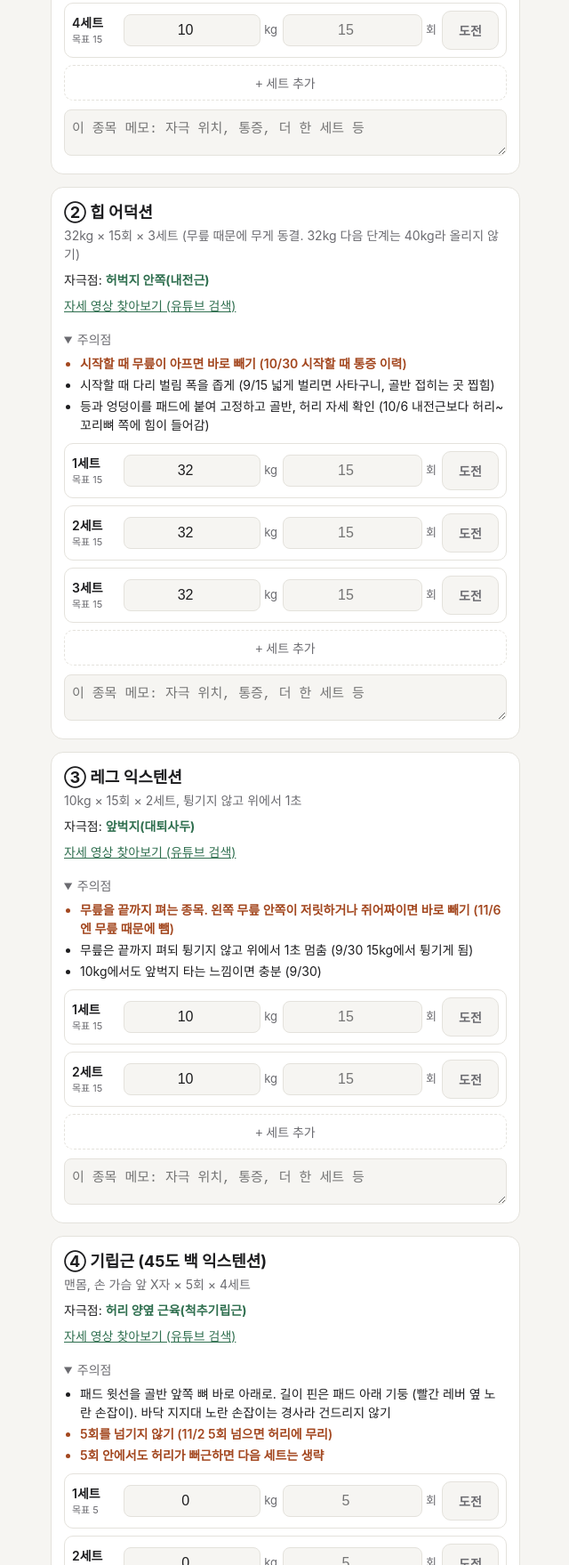
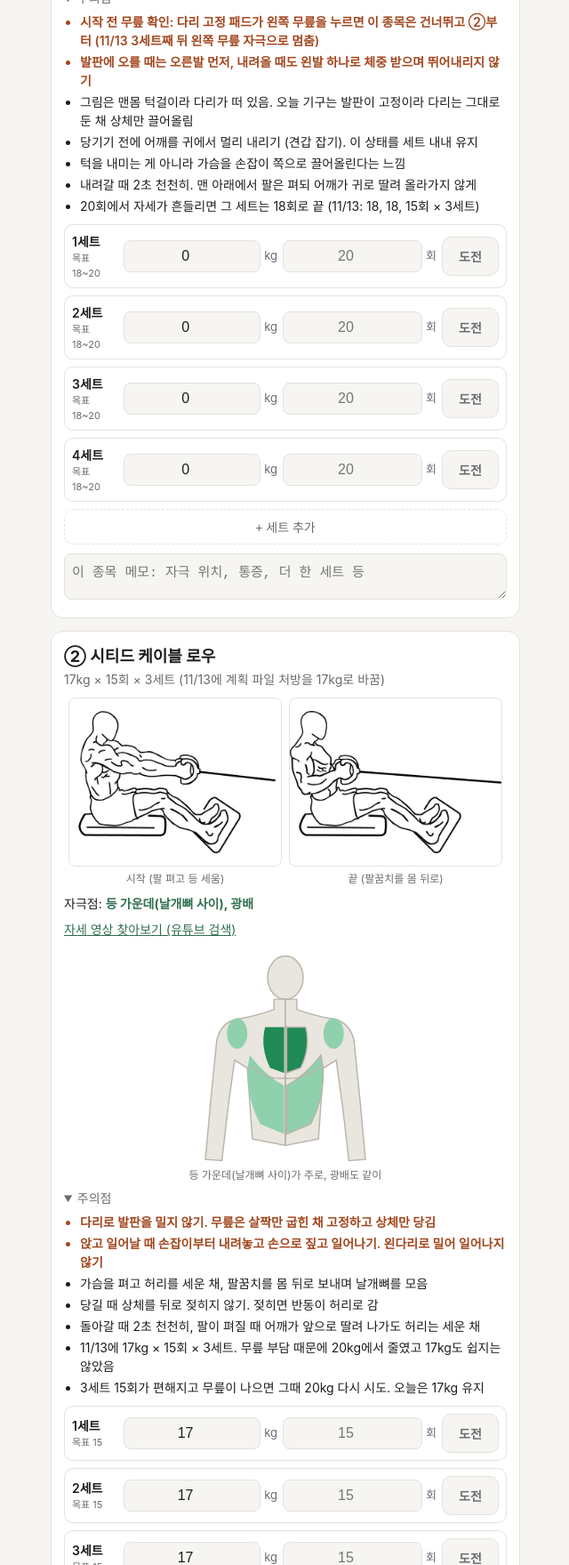
Before and after one commit to imimboram2116/workout, a plain HTML site: page index.html in a window 1280 px wide. Shown: the part 1041-2800 px from the top of the page at 89% size, without its empty margins (319-959 px from the left). Drawn offline with Linux system fonts and the light colour scheme.

Commit message:
Switch to upper body A (knee-rest version) for 2026-11-18
Co-Authored-By: Claude Opus 5.5 <noreply@anthropic.com>

```diff
--- a/index.html
+++ b/index.html
@@ -3,7 +3,7 @@
 <head>
 <meta charset="utf-8">
 <meta name="viewport" content="width=device-width, initial-scale=1, viewport-fit=cover">
-<title>하체 A 체크</title>
+<title>상체 A 체크</title>
 <style>
   :root {
     --bg: #f6f5f2; --card: #ffffff; --text: #1d1d1f; --sub: #6b6b70;
@@ -88,41 +88,41 @@
 <body>
 <main>
   <header>
-    <h1>하체 A, 무릎 줄인 판</h1>
+    <h1>상체 A (당기기), 무릎 쉬는 판</h1>
     <p id="date"></p>
   </header>
   <div class="progress"><div id="bar"></div></div>
   <div class="progress-label" id="plabel"></div>
-  <div class="note"><b>오늘은 무릎 줄인 판</b> (무릎이 좋아졌지만 아직 깔끔하지 않음, 11/12 증식치료 4일째)
+  <div class="note"><b>오늘은 무릎 쉬는 판</b> (어젯밤 왼쪽 무릎 뻐근, 왼발등 시큰. 발등은 처음 나온 증상)
   <ul style="margin:6px 0 0;padding-left:18px">
-    <li>불가리안 스플릿 스쿼트, 레그프레스는 뺌. 깊게 굽히고 한쪽 다리로 체중을 받는 동작이라서</li>
-    <li>어느 종목이든 왼쪽 무릎 안쪽이 쥐어짜이면 그 종목은 그 자리에서 빼기</li>
-    <li>기구에 오르내릴 때 체중은 두 발에 고르게. 왼발 하나로 버티지 않기</li>
-    <li>유산소(걷기, 러닝) 없음</li>
+    <li>서 있을 때 체중은 두 발에 고르게. 왼발 하나로 버티지 않기</li>
+    <li>유산소(걷기, 러닝) 없음. 기구 사이 이동도 천천히</li>
     <li>허리가 뻐근해지면 그 종목에서 바로 멈추기</li>
+    <li>어느 종목이든 무릎이나 발등이 아프면 그 종목은 그 자리에서 빼기</li>
     <li>평일 센터 마감 22:50</li>
   </ul></div>
+  <div class="legend"><span><i style="background:var(--hit)"></i>주로 자극</span><span><i style="background:var(--hit2)"></i>같이 쓰임</span><span><i style="background:var(--avoid)"></i>여기가 당기면 자세 점검</span></div>
   <details class="note" style="margin-top:10px"><summary><b>이 페이지 안내</b></summary>
   <ul style="margin:6px 0 0;padding-left:18px">
-    <li>맨 위에 오늘 주의할 점을 넣었습니다.
+    <li>11/13 상체 A 페이지를 오늘 처방으로 고쳤습니다.
       <ul style="padding-left:18px">
-        <li>불가리안 스플릿 스쿼트와 레그프레스는 뺐습니다.</li>
-        <li>왼쪽 무릎 안쪽이 쥐어짜이는 느낌이 들면 그 종목은 그 자리에서 빼세요.</li>
-        <li>기구에 오르내릴 때 왼발 하나로 버티지 마세요.</li>
+        <li>시티드 케이블 로우: 20kg → 17kg (11/13에 17kg로 했고, 다음에도 17kg 유지하기로 함)</li>
+        <li>종목마다 11/13 기록을 주의점에 넣었습니다.</li>
       </ul></li>
-    <li>종목마다 주의점을 붙였습니다. 모두 지난 기록에서 가져온 것입니다.
-      <ul style="padding-left:18px">
-        <li>레그컬: 11/2에 힘이 엉덩이로 빠지고 패드가 굴러 내려왔던 기록, 그때 정한 대응</li>
-        <li>힙 어덕션: 시작할 때 다리를 좁게 벌리기</li>
-        <li>레그 익스텐션: 무릎을 끝까지 펴는 종목이라 무릎 신호를 볼 것</li>
-        <li>기립근: 5회를 넘기지 말 것</li>
-      </ul></li>
+    <li>데드버그는 집에서 시간 남으면 하는 선택 종목이라 그대로 뒀습니다. 안 해도 미달이 아닙니다.</li>
     <li>세트를 마칠 때마다 체크하는 기능과 "기록 복사" 버튼은 그대로입니다.</li>
-    <li>하체 종목은 그림 자료를 따로 찾지 않아서, 그림 대신 자세 영상 검색 링크만 넣었습니다.</li>
-    <li>상체 A 페이지는 이 버전으로 교체됐습니다. 지난 상체 A 내용은 저장소 기록에 남아 있습니다.</li>
   </ul></details>
   <div id="list"></div>
+  <h2 class="home-h">집에 와서 (맨몸, 기구 없음)</h2>
+  <div id="homeList"></div>
   <textarea class="memo" id="memo" rows="3" placeholder="메모: 무릎, 허리 상태, 자극 위치 등"></textarea>
+  <div class="credits">
+    그림 출처 (위키미디어 공용, Everkinetic, CC BY-SA 3.0):
+    <a href="https://commons.wikimedia.org/wiki/File:Climbers-chin-up-1.png">턱걸이 1</a>, <a href="https://commons.wikimedia.org/wiki/File:Climbers-chin-up-2.png">2</a>,
+    <a href="https://commons.wikimedia.org/wiki/File:Cable-seated-rows-1.png">시티드 케이블 로우 1</a>, <a href="https://commons.wikimedia.org/wiki/File:Cable-seated-rows-2.png">2</a>,
+    <a href="https://commons.wikimedia.org/wiki/File:Triceps-pushdown-with-rope-1.gif">로프 푸시다운 1</a>, <a href="https://commons.wikimedia.org/wiki/File:Triceps-pushdown-with-rope-2.gif">2</a>.
+    크기와 파일 형식만 바꿨고 내용은 고치지 않음. 몸 윤곽 그림은 직접 그린 것.
+  </div>
 </main>
 <div class="bar">
   <button id="reset">초기화</button>
@@ -133,70 +133,98 @@
 <script>
 const EXERCISES = [
   {
-    id: "curl", photos: [], figs: [],
-    name: "① 라잉 레그컬",
-    presc: "10kg × 15회 × 4세트, 끝까지 접지 않기",
-    target: "뒷벅지(햄스트링)",
-    link: { href: "https://www.youtube.com/results?search_query=" + encodeURIComponent("라잉 레그컬 자세"), t: "자세 영상 찾아보기 (유튜브 검색)" },
+    id: "chin", photos: [ { src: "img/chin-2.jpg", cap: "시작 (팔 펴고 매달림)" }, { src: "img/chin-1.jpg", cap: "끝 (가슴을 손잡이 쪽으로)" } ],
+    figs: [ { view: "back", main: ["lat"], sub: ["midBack"], cap: "뒤에서 본 모습: 겨드랑이 아래 등(광배)" }, { view: "front", main: [], sub: ["biceps"], cap: "앞에서 본 모습: 팔 앞쪽이 같이 쓰임" } ],
+    name: "① 친딥 머신 턱걸이 (고정 발판, 자기 체중)",
+    presc: "자기 체중 18~20회 × 4세트 (계획 파일 처방. 다리 고정 패드가 왼쪽 무릎을 누르면 이 종목은 빼기)",
+    target: "겨드랑이 아래 등(광배근), 팔 앞쪽(이두)",
+    link: { href: "https://www.youtube.com/results?search_query=" + encodeURIComponent("어시스트 풀업 머신 자세"), t: "자세 영상 찾아보기 (유튜브 검색)" },
     cues: [
-      { warn: true, t: "지난번(11/2) 엉덩이에 힘이 들어가고 햄스트링 당김이 없었음, 발목 패드가 굴러 내려옴. 아래 세팅부터 맞추고 시작" },
-      { t: "무릎 관절을 기계 회전축에 맞추기 (패드가 밀리는 원인일 수 있음)" },
-      { t: "패드는 발목 바로 위" },
-      { t: "골반과 배를 패드에 붙이기. 엉덩이에 일부러 힘 주지 않기" },
-      { t: "발목 힘 빼고 발끝을 살짝 뻗기 (종아리가 대신 일하지 않게)" },
-      { t: "내릴 때 무릎을 끝까지 펴지 말고, 뒷벅지 긴장이 유지되는 데까지만" },
-      { t: "골반이 들리기 전까지만 접기. 접은 지점에서 1초, 2~3초에 걸쳐 내리기" },
-      { t: "손잡이는 몸이 움직이지 않을 정도로만 잡기 (세게 당기면 겨드랑이에 힘이 들어감)" },
-      { warn: true, t: "허리가 쓰이면 15회를 못 채워도 그 세트 끝 (10/16 마지막 세트 허리 뻐근)" },
-      { t: "또 엉덩이로 힘이 빠지면 12회 × 4세트로 바꾸기 (11/2에 정함)" }
+      { warn: true, t: "시작 전 무릎 확인: 다리 고정 패드가 왼쪽 무릎을 누르면 이 종목은 건너뛰고 ②부터 (11/13 3세트째 뒤 왼쪽 무릎 자극으로 멈춤)" },
+      { warn: true, t: "발판에 오를 때는 오른발 먼저, 내려올 때도 왼발 하나로 체중 받으며 뛰어내리지 않기" },
+      { t: "그림은 맨몸 턱걸이라 다리가 떠 있음. 오늘 기구는 발판이 고정이라 다리는 그대로 둔 채 상체만 끌어올림" },
+      { t: "당기기 전에 어깨를 귀에서 멀리 내리기 (견갑 잡기). 이 상태를 세트 내내 유지" },
+      { t: "턱을 내미는 게 아니라 가슴을 손잡이 쪽으로 끌어올린다는 느낌" },
+      { t: "내려갈 때 2초 천천히. 맨 아래에서 팔은 펴되 어깨가 귀로 딸려 올라가지 않게" },
+      { t: "20회에서 자세가 흔들리면 그 세트는 18회로 끝 (11/13: 18, 18, 15회 × 3세트)" }
     ],
-    sets: [ { kg: 10, goal: "15" }, { kg: 10, goal: "15" }, { kg: 10, goal: "15" }, { kg: 10, goal: "15" } ]
+    sets: [ { kg: 0, goal: "18~20" }, { kg: 0, goal: "18~20" }, { kg: 0, goal: "18~20" }, { kg: 0, goal: "18~20" } ]
   },
   {
-    id: "add", photos: [], figs: [],
-    name: "② 힙 어덕션",
-    presc: "32kg × 15회 × 3세트 (무릎 때문에 무게 동결. 32kg 다음 단계는 40kg라 올리지 않기)",
-    target: "허벅지 안쪽(내전근)",
-    link: { href: "https://www.youtube.com/results?search_query=" + encodeURIComponent("힙 어덕션 머신 자세"), t: "자세 영상 찾아보기 (유튜브 검색)" },
+    id: "row", photos: [ { src: "img/row-2.jpg", cap: "시작 (팔 펴고 등 세움)" }, { src: "img/row-1.jpg", cap: "끝 (팔꿈치를 몸 뒤로)" } ],
+    figs: [ { view: "back", main: ["midBack"], sub: ["lat", "rearDelt"], cap: "등 가운데(날개뼈 사이)가 주로, 광배도 같이" } ],
+    name: "② 시티드 케이블 로우",
+    presc: "17kg × 15회 × 3세트 (11/13에 계획 파일 처방을 17kg로 바꿈)",
+    target: "등 가운데(날개뼈 사이), 광배",
+    link: { href: "https://www.youtube.com/results?search_query=" + encodeURIComponent("시티드 케이블 로우 자세"), t: "자세 영상 찾아보기 (유튜브 검색)" },
     cues: [
-      { warn: true, t: "시작할 때 무릎이 아프면 바로 빼기 (10/30 시작할 때 통증 이력)" },
-      { t: "시작할 때 다리 벌림 폭을 좁게 (9/15 넓게 벌리면 사타구니, 골반 접히는 곳 찝힘)" },
-      { t: "등과 엉덩이를 패드에 붙여 고정하고 골반, 허리 자세 확인 (10/6 내전근보다 허리~꼬리뼈 쪽에 힘이 들어감)" }
+      { warn: true, t: "다리로 발판을 밀지 않기. 무릎은 살짝만 굽힌 채 고정하고 상체만 당김" },
+      { warn: true, t: "앉고 일어날 때 손잡이부터 내려놓고 손으로 짚고 일어나기. 왼다리로 밀어 일어나지 않기" },
+      { t: "가슴을 펴고 허리를 세운 채, 팔꿈치를 몸 뒤로 보내며 날개뼈를 모음" },
+      { t: "당길 때 상체를 뒤로 젖히지 않기. 젖히면 반동이 허리로 감" },
+      { t: "돌아갈 때 2초 천천히, 팔이 펴질 때 어깨가 앞으로 딸려 나가도 허리는 세운 채" },
+      { t: "11/13에 17kg × 15회 × 3세트. 무릎 부담 때문에 20kg에서 줄였고 17kg도 쉽지는 않았음" },
+      { t: "3세트 15회가 편해지고 무릎이 나으면 그때 20kg 다시 시도. 오늘은 17kg 유지" }
     ],
-    sets: [ { kg: 32, goal: "15" }, { kg: 32, goal: "15" }, { kg: 32, goal: "15" } ]
+    sets: [ { kg: 17, goal: "15" }, { kg: 17, goal: "15" }, { kg: 17, goal: "15" } ]
   },
   {
-    id: "ext", photos: [], figs: [],
-    name: "③ 레그 익스텐션",
-    presc: "10kg × 15회 × 2세트, 튕기지 않고 위에서 1초",
-    target: "앞벅지(대퇴사두)",
-    link: { href: "https://www.youtube.com/results?search_query=" + encodeURIComponent("레그 익스텐션 자세"), t: "자세 영상 찾아보기 (유튜브 검색)" },
+    id: "sap", photos: [],
+    figs: [ { view: "back", main: ["lat"], sub: [], cap: "겨드랑이 밑에서 뒤쪽(광배)" }, { view: "front", main: [], sub: [], avoid: ["frontDelt"], cap: "어깨 앞쪽이 뜨거우면 자세 점검" } ],
+    name: "③ 케이블 스트레이트 암 풀다운",
+    presc: "1세트 11.5kg (10kg 스택 + 1.5kg 아령 1개), 광배 자극이 그대로면 2~3세트는 13kg (아령 2개). × 15회 × 3세트. 4세트는 하지 않기",
+    target: "겨드랑이 밑에서 뒤쪽(광배근)",
+    link: { href: "https://www.youtube.com/results?search_query=" + encodeURIComponent("스트레이트 암 풀다운 자세"), t: "자세 영상 찾아보기 (유튜브 검색). 공개 그림 자료가 없어 그림은 생략" },
     cues: [
-      { warn: true, t: "무릎을 끝까지 펴는 종목. 왼쪽 무릎 안쪽이 저릿하거나 쥐어짜이면 바로 빼기 (11/6엔 무릎 때문에 뺌)" },
-      { t: "무릎은 끝까지 펴되 튕기지 않고 위에서 1초 멈춤 (9/30 15kg에서 튕기게 됨)" },
-      { t: "10kg에서도 앞벅지 타는 느낌이면 충분 (9/30)" }
+      { t: "기구에 더 가까이 서기 (9/23 기구에 붙어 선 세트에서 광배 자극이 처음 옴)" },
+      { t: "11/13에 12kg × 15회 × 3세트. 겨드랑이 밑에 자극은 오고 열감은 안 옴" },
+      { warn: true, t: "발은 어깨너비, 무릎은 살짝만 풀기. 체중은 두 발에 고르게 두고 왼발로 버티지 않기" },
+      { t: "상체를 살짝 숙이고 팔꿈치는 살짝 굽힌 채 고정. 팔을 펴서 반원 그리듯 허벅지 앞까지 내림" },
+      { t: "맨 아래에서 겨드랑이를 조이는 느낌으로 1초" },
+      { t: "무게 기준은 광배 자극이 유지되는지. 어깨 앞쪽이나 팔이 대신 일하면 무게보다 서는 위치를 먼저 고치기" },
+      { warn: true, t: "허리가 뻐근하면 그 세트에서 멈춤 (9/23 4세트째 끝 횟수에서 허리 뻐근)" }
     ],
-    sets: [ { kg: 10, goal: "15" }, { kg: 10, goal: "15" } ]
+    sets: [ { kg: 11.5, goal: "15" }, { kg: 13, goal: "15" }, { kg: 13, goal: "15" } ]
   },
   {
-    id: "back", photos: [], figs: [],
-    name: "④ 기립근 (45도 백 익스텐션)",
-    presc: "맨몸, 손 가슴 앞 X자 × 5회 × 4세트",
-    target: "허리 양옆 근육(척추기립근)",
-    link: { href: "https://www.youtube.com/results?search_query=" + encodeURIComponent("45도 백 익스텐션 자세"), t: "자세 영상 찾아보기 (유튜브 검색)" },
+    id: "push", photos: [ { src: "img/push-1.jpg", cap: "시작 (팔꿈치 옆구리)" }, { src: "img/push-2.jpg", cap: "끝 (완전히 펴고 2초)" } ],
+    figs: [ { view: "back", main: ["triceps"], sub: [], cap: "팔 뒤쪽(삼두)" }, { view: "front", main: [], sub: [], avoid: ["frontDelt"], cap: "어깨가 뜨거우면 팔꿈치가 움직인 것" } ],
+    name: "④ 로프 케이블 트라이셉스 푸시다운",
+    presc: "10kg × 15회 × 3세트 (어깨 열감이 있으면 4kg)",
+    target: "팔 뒤쪽(삼두)",
+    link: { href: "https://www.youtube.com/results?search_query=" + encodeURIComponent("로프 푸시다운 자세"), t: "자세 영상 찾아보기 (유튜브 검색)" },
     cues: [
-      { t: "패드 윗선을 골반 앞쪽 뼈 바로 아래로. 길이 핀은 패드 아래 기둥 (빨간 레버 옆 노란 손잡이). 바닥 지지대 노란 손잡이는 경사라 건드리지 않기" },
-      { warn: true, t: "5회를 넘기지 않기 (11/2 5회 넘으면 허리에 무리)" },
-      { warn: true, t: "5회 안에서도 허리가 뻐근하면 다음 세트는 생략" }
+      { t: "1. 팔꿈치를 옆구리에 붙이고, 윗팔은 거의 안 움직이고 팔꿈치 아래만 펴기" },
+      { t: "2. 맨 아래에서 로프를 양옆으로 벌리며 완전히 펴고 2초 버티기" },
+      { t: "3. 올라갈 때 3초 천천히" },
+      { warn: true, t: "4. 몸통을 숙여 체중으로 누르지 않기 (11/9 첫 세트에 허리를 굽혀 자극이 잘못 옴)" },
+      { t: "5. 가벼우면 무게 대신 횟수를 20회로 (11/13: 10kg × 15회 × 3세트)" },
+      { t: "6. 한 세트는 옆에서 영상으로 찍어 팔꿈치가 움직이는지 확인" },
+      { warn: true, t: "서서 하는 동작이라 무릎은 살짝 풀고 두 발에 고르게. 끝나고 어깨 열감이 있으면 메모 (10/22, 11/4 10kg 뒤 열감 이력)" }
     ],
-    sets: [ { kg: 0, goal: "5" }, { kg: 0, goal: "5" }, { kg: 0, goal: "5" }, { kg: 0, goal: "5" } ]
+    sets: [ { kg: 10, goal: "15" }, { kg: 10, goal: "15" }, { kg: 10, goal: "15" } ]
+  },
+  {
+    id: "deadbug", place: "home", photos: [], figs: [],
+    name: "⑤ 데드버그 (집에서, 시간 남으면)",
+    presc: "좌우 번갈아 8회씩 × 2세트. 주 1~2회 붙이는 코어 종목이라 못 해도 괜찮음",
+    target: "배 깊은 쪽, 허리 보호",
+    link: { href: "https://www.youtube.com/results?search_query=" + encodeURIComponent("데드버그 운동 자세"), t: "자세 영상 찾아보기 (유튜브 검색)" },
+    cues: [
+      { t: "등을 대고 누워 팔은 천장으로, 엉덩이와 무릎은 90도로 들어 올린 자세에서 시작" },
+      { t: "허리를 바닥에 붙인 채, 반대쪽 팔과 다리를 천천히 뻗었다가 돌아오기. 숨은 뻗을 때 내쉬기" },
+      { t: "허리가 바닥에서 뜨면 다리를 덜 뻗기" },
+      { warn: true, t: "왼쪽 무릎 안쪽이 당기면 다리는 90도로 둔 채 팔만 움직이기. 그래도 아프면 멈춤" },
+      { warn: true, t: "눕고 일어날 때 옆으로 돌아 손으로 짚고 일어나기. 왼무릎으로 바닥을 짚지 않기" }
+    ],
+    sets: [ { kg: 0, goal: "8", optional: true }, { kg: 0, goal: "8", optional: true } ]
   }
 ];
 
 const today = new Date();
 const pad = n => String(n).padStart(2, "0");
 const dateKey = `${today.getFullYear()}-${pad(today.getMonth() + 1)}-${pad(today.getDate())}`;
-const STORE = "lowerA:" + dateKey;
+const STORE = "upperA:" + dateKey;
 const days = ["일", "월", "화", "수", "목", "금", "토"];
 document.getElementById("date").textContent = `${dateKey} (${days[today.getDay()]}) · 세트 끝날 때마다 횟수 넣고 완료 누르기`;
 
@@ -308,7 +336,7 @@ EXERCISES.forEach(ex => {
   exMemo.value = state[`${ex.id}-memo`] || "";
   exMemo.addEventListener("input", () => { state[`${ex.id}-memo`] = exMemo.value; save(); });
   card.appendChild(exMemo);
-  list.appendChild(card);
+  (ex.place === "home" ? document.getElementById("homeList") : list).appendChild(card);
 });
 
 const memo = document.getElementById("memo");
@@ -330,7 +358,7 @@ function toast(msg) {
 }
 
 document.getElementById("copy").addEventListener("click", async () => {
-  const lines = [`${dateKey} 하체 A`];
+  const lines = [`${dateKey} 상체 A`];
   EXERCISES.forEach(ex => {
     const done = allSets(ex).map((s, i) => state[`${ex.id}-${i}`]).filter(st => st && st.done);
     lines.push(`${ex.name.slice(2)}: ` + (done.length ? done.map(st => `${st.kg}kg×${st.reps || "?"}`).join(", ") : "안 함"));
```
